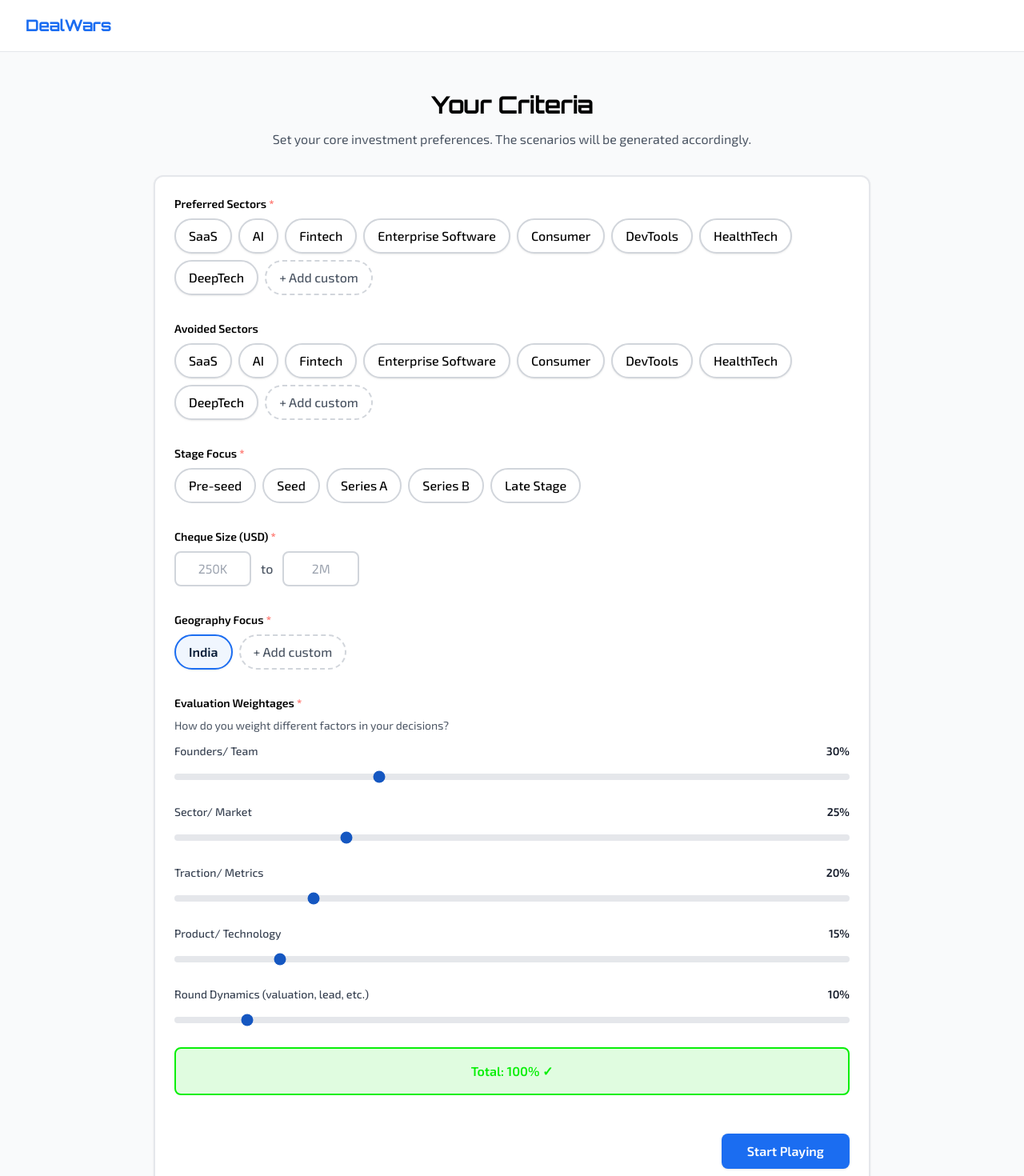
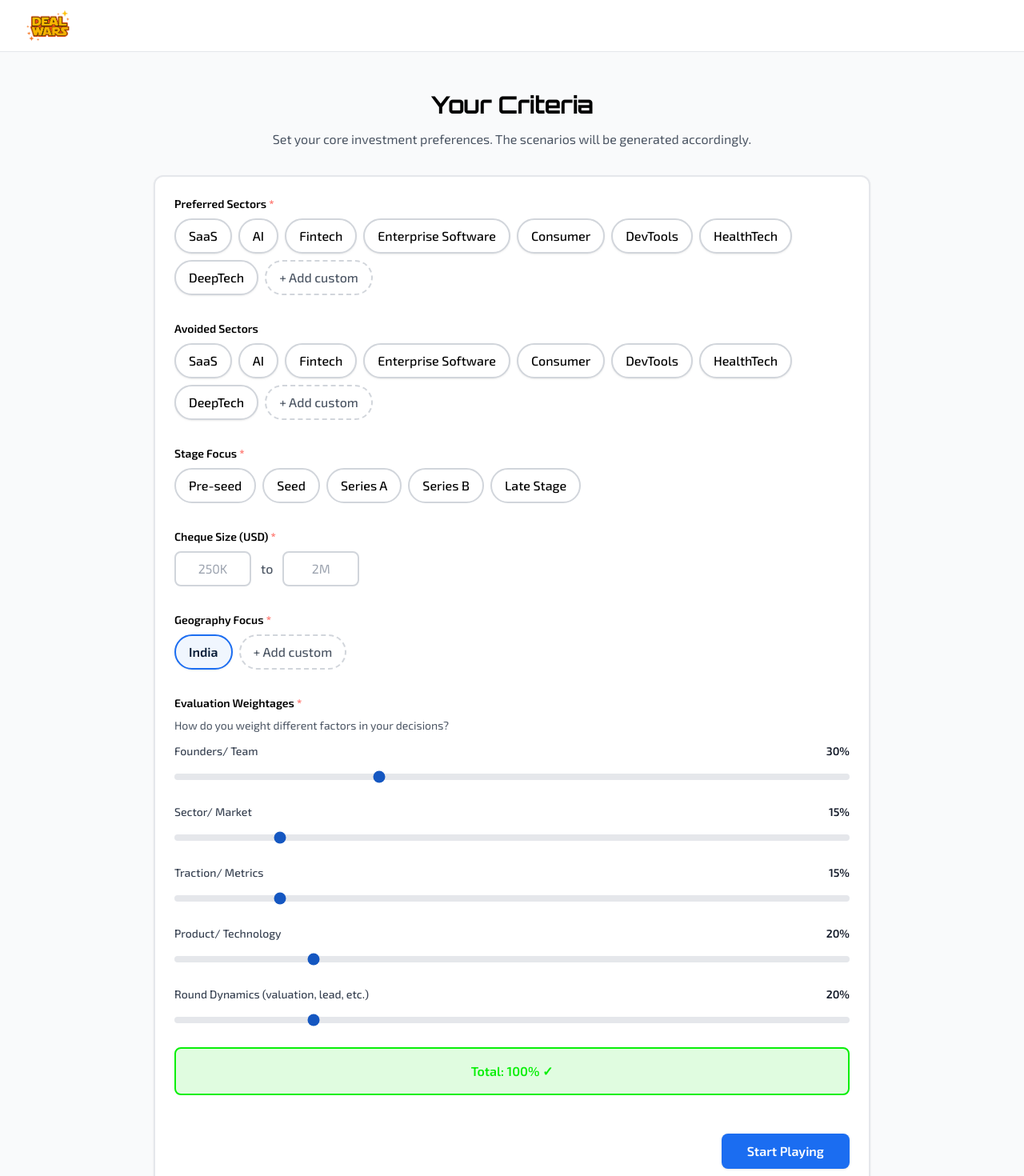
Before and after one commit to agrawaltejas01/vc-game, a React (Vite) app: page /intake in a window 1280 px wide. Shown: the top 1470 px of the page at 80% size. Built offline with nearby package versions, Linux system fonts and the light colour scheme; no server answers.

Commit message:
ui updates

```diff
--- a/index.html
+++ b/index.html
@@ -2,7 +2,8 @@
 <html lang="en">
   <head>
     <meta charset="UTF-8" />
-    <link rel="icon" type="image/svg+xml" href="/vite.svg" />
+    <link rel="icon" type="image/png" href="/favicon.png" />
+    <link rel="apple-touch-icon" href="/favicon.png" />
     <meta name="viewport" content="width=device-width, initial-scale=1.0" />
     <title>DealWars</title>
 
--- a/src/api/mock.ts
+++ b/src/api/mock.ts
@@ -210,6 +210,7 @@ export const mockScenarios: Scenario[] = [
     stage: 'Seed',
     sector: 'Consumer Internet Infrastructure',
     business: {
+      company_name: 'Project Rocketship 3',
       one_liner: 'Creator economy platform enabling micro-influencers to monetize through branded content',
       description: 'CreatorHub connects micro-influencers (10K-100K followers) with brands for authentic sponsored content. The platform uses AI to match creators with relevant brands and handles contracts, payments, and performance tracking. Strong viral growth through creator referrals.',
       business_model: '20% take rate on all transactions. Creators earn $500-5K per campaign; brands pay $600-6K.',
@@ -264,6 +265,7 @@ export const mockScenarios: Scenario[] = [
     stage: 'Series A',
     sector: 'Climate Tech',
     business: {
+      company_name: 'Project Rocketship 3',
       one_liner: 'Carbon accounting SaaS for mid-market companies to measure and reduce their carbon footprint',
       description: 'CarbonIQ automates carbon footprint measurement for mid-market companies (500-5000 employees) by integrating with their existing systems (ERP, procurement, travel). The platform provides actionable recommendations for emissions reduction and prepares companies for upcoming regulatory requirements.',
       business_model: 'Annual subscription: $25K-100K based on company size and complexity. Average deal: $45K.',
--- a/src/components/game/AudioRecorder.tsx
+++ b/src/components/game/AudioRecorder.tsx
@@ -89,7 +89,7 @@ export function AudioRecorder({ audioBlob, onAudioChange, disabled = false }: Au
           type="button"
           onClick={handleStartRecording}
           disabled={disabled}
-          className={disabled ? 'btn-disabled w-full' : 'btn-outline w-full flex items-center justify-center space-x-2 shadow-btn'}
+          className={disabled ? 'btn-disabled w-full' : 'btn-outline w-full flex items-center justify-center space-x-2'}
         >
           <svg className="w-5 h-5" fill="none" stroke="currentColor" viewBox="0 0 24 24">
             <path strokeLinecap="round" strokeLinejoin="round" strokeWidth={2} d="M19 11a7 7 0 01-7 7m0 0a7 7 0 01-7-7m7 7v4m0 0H8m4 0h4m-4-8a3 3 0 01-3-3V5a3 3 0 116 0v6a3 3 0 01-3 3z" />
@@ -111,7 +111,7 @@ export function AudioRecorder({ audioBlob, onAudioChange, disabled = false }: Au
             <button
               type="button"
               onClick={handleStopRecording}
-              className="btn-primary bg-semantic-error hover:bg-[#E64545] shadow-btn"
+              className="btn-primary bg-semantic-error hover:bg-red-700"
             >
               Stop Recording
             </button>
@@ -145,7 +145,7 @@ export function AudioRecorder({ audioBlob, onAudioChange, disabled = false }: Au
                 <button
                   type="button"
                   onClick={togglePlayback}
-                  className="btn-outline flex items-center space-x-2 shadow-btn"
+                  className="btn-outline flex items-center space-x-2"
                 >
                   {isPlaying ? (
                     <svg className="w-4 h-4" fill="currentColor" viewBox="0 0 20 20">
@@ -174,14 +174,14 @@ export function AudioRecorder({ audioBlob, onAudioChange, disabled = false }: Au
               <button
                 type="button"
                 onClick={handleReRecord}
-                className="btn-secondary flex-1 shadow-btn"
+                className="btn-secondary flex-1"
               >
                 Re-record
               </button>
               <button
                 type="button"
                 onClick={handleDelete}
-                className="btn-outline text-semantic-error border-semantic-error hover:bg-semantic-errorLight font-semibold shadow-btn"
+                className="btn-outline text-semantic-error border-semantic-error hover:bg-semantic-errorLight font-semibold"
               >
                 Delete
               </button>
@@ -198,7 +198,7 @@ export function AudioRecorder({ audioBlob, onAudioChange, disabled = false }: Au
             <button
               type="button"
               onClick={handleReRecord}
-              className="btn-secondary w-full shadow-btn"
+              className="btn-secondary w-full"
             >
               Try Again
             </button>
--- a/src/components/intake/InvestorIntakeForm.tsx
+++ b/src/components/intake/InvestorIntakeForm.tsx
@@ -21,10 +21,10 @@ export function InvestorIntakeForm({ onSubmit }: InvestorIntakeFormProps) {
   const [geographyFocus, setGeographyFocus] = useState<string[]>(['India']);
   const [evaluationWeights, setEvaluationWeights] = useState<EvaluationWeights>({
     founders: 30,
-    sector_market: 25,
-    traction: 20,
-    product_tech: 15,
-    round_dynamics: 10,
+    sector_market: 15,
+    traction: 15,
+    product_tech: 20,
+    round_dynamics: 20,
   });
 
   const [errors, setErrors] = useState<Record<string, string>>({});
--- a/src/components/layout/AppLayout.tsx
+++ b/src/components/layout/AppLayout.tsx
@@ -1,4 +1,5 @@
 import { ReactNode } from 'react';
+import { useLocation } from 'react-router-dom';
 import { Header } from './Header';
 
 interface AppLayoutProps {
@@ -6,9 +7,11 @@ interface AppLayoutProps {
 }
 
 export function AppLayout({ children }: AppLayoutProps) {
+  const location = useLocation();
+
   return (
     <div className="min-h-screen flex flex-col bg-gray-50">
-      <Header />
+      {location.pathname !== '/' && <Header />}
       <main className="flex-1">
         {children}
       </main>
--- a/src/components/layout/Header.tsx
+++ b/src/components/layout/Header.tsx
@@ -8,7 +8,11 @@ export function Header() {
       <div className="max-w-7xl mx-auto px-4 sm:px-6 lg:px-8">
         <div className="flex justify-between items-center h-16">
           <div className="flex items-center">
-            <h1 className="text-xl font-bold text-primary-500">DealWars</h1>
+            <img
+              src="/assets/dealwars-logo.png"
+              alt="DealWars"
+              className="h-8 md:h-10 w-auto object-contain"
+            />
           </div>
 
           {gameState.game_id && !gameState.is_completed && (
--- a/src/routes/Landing.tsx
+++ b/src/routes/Landing.tsx
@@ -14,9 +14,13 @@ export function Landing() {
     <div className="min-h-[calc(100vh-4rem)] flex items-center justify-center px-4">
       <div className="max-w-2xl w-full text-center space-y-8">
         <div className="space-y-4">
-          <h1 className="text-5xl font-bold text-black">
-            DealWars
-          </h1>
+          <div className="flex justify-center mb-6">
+            <img
+              src="/assets/dealwars-logo.png"
+              alt="DealWars Logo"
+              className="w-auto h-32 md:h-40 object-contain"
+            />
+          </div>
           <div className="space-y-2">
             <p className="text-xl text-gray-700 max-w-xl mx-auto">
               Only conviction survives~
@@ -35,7 +39,7 @@ export function Landing() {
               <li className="flex items-start">
                 <span className="text-primary-500 mr-3 text-xl font-bold">✓</span>
                 <span className="text-gray-700">
-                  Arm your core criteria
+                  Calibrate your core criteria
                 </span>
               </li>
               <li className="flex items-start">
```
Also changed, not shown: public/assets/dealwars-logo.png (added), public/favicon.png (added).
